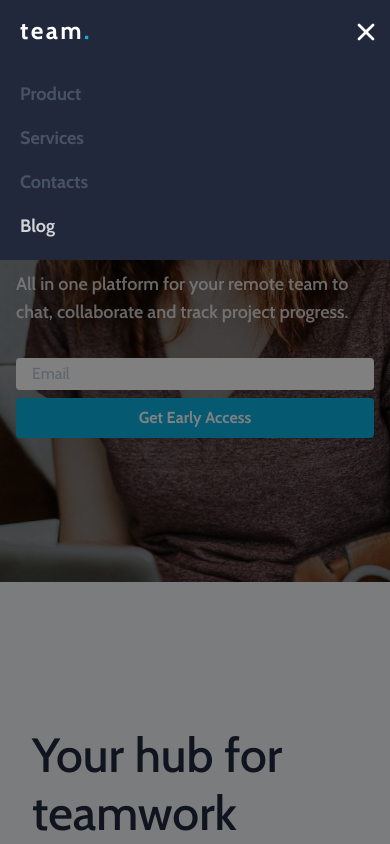
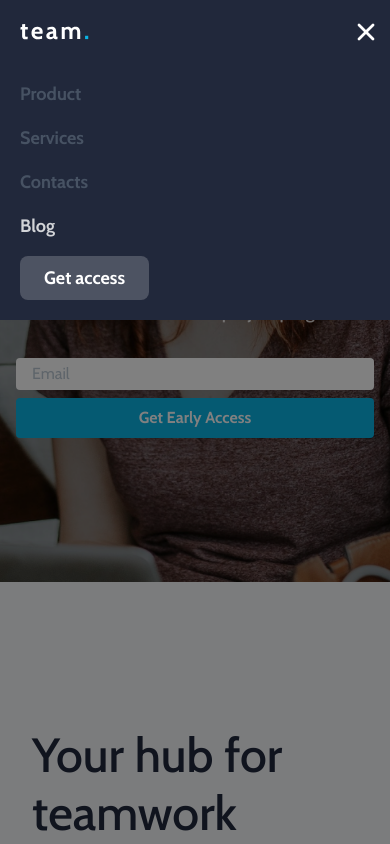
Before and after one commit to mohamed-Githu/team-app.nextjs, a Next.js app: page / in a window 390 px wide. Both pictures are taken after a click on the icon 366 px from the left and 28 px from the top of the page. Shown: the top 844 px of the page. Built offline with nearby package versions, Linux system fonts and the light colour scheme.

Commit message:
fixed some bugs in the navbar

```diff
--- a/components/ui/nav.ui.js
+++ b/components/ui/nav.ui.js
@@ -52,7 +52,7 @@ const Nav = ({ theme }) => {
         </Link>
         <div className="space-x-8 flex items-center md:hidden">
           {links.map(({ link, url, disabled }) => (
-            <Link href={url} passHref>
+            <Link href={url} passHref key={link}>
               <a>
                 <Typography
                   variant="header-link"
@@ -63,7 +63,6 @@ const Nav = ({ theme }) => {
                       ? "hover:opacity-100 cursor-pointer"
                       : "cursor-default opacity-70"
                   }`}
-                  key={link}
                 >
                   {link}
                 </Typography>
@@ -115,7 +114,7 @@ const Nav = ({ theme }) => {
           </div>
           <div className="space-y-4 flex-col flex items-start mt-8">
             {links.map(({ link, url, disabled }) => (
-              <Link href={url} passHref>
+              <Link href={url} passHref key={link}>
                 <a>
                   <Typography
                     variant="header-link"
@@ -124,7 +123,6 @@ const Nav = ({ theme }) => {
                         ? "text-grey-dark opacity-50 cursor-default"
                         : "text-white hover:opacity-100 cursor-pointer"
                     } opacity-80`}
-                    key={link}
                   >
                     {link}
                   </Typography>
@@ -135,7 +133,7 @@ const Nav = ({ theme }) => {
             <button
               className={`${
                 theme === "dark" ? "bg-blue" : "bg-white"
-              } bg-opacity-20 px-6 py-2 rounded-lg xs:hidden`}
+              } bg-opacity-20 px-6 py-2 rounded-lg`}
             >
               <Typography
                 variant="header-link"
@@ -154,7 +152,7 @@ const Nav = ({ theme }) => {
       >
         <div
           className={`fixed top-0 left-0 w-screen h-screen backdrop-filter backdrop-brightness-50 duration-200 ease-out ${
-            openDrawer ? "opacity-100" : "opacity-0 -translate-y-full"
+            openDrawer ? "opacity-100" : "opacity-0"
           }`}
           onClick={handleOpenDrawer}
         />
```
